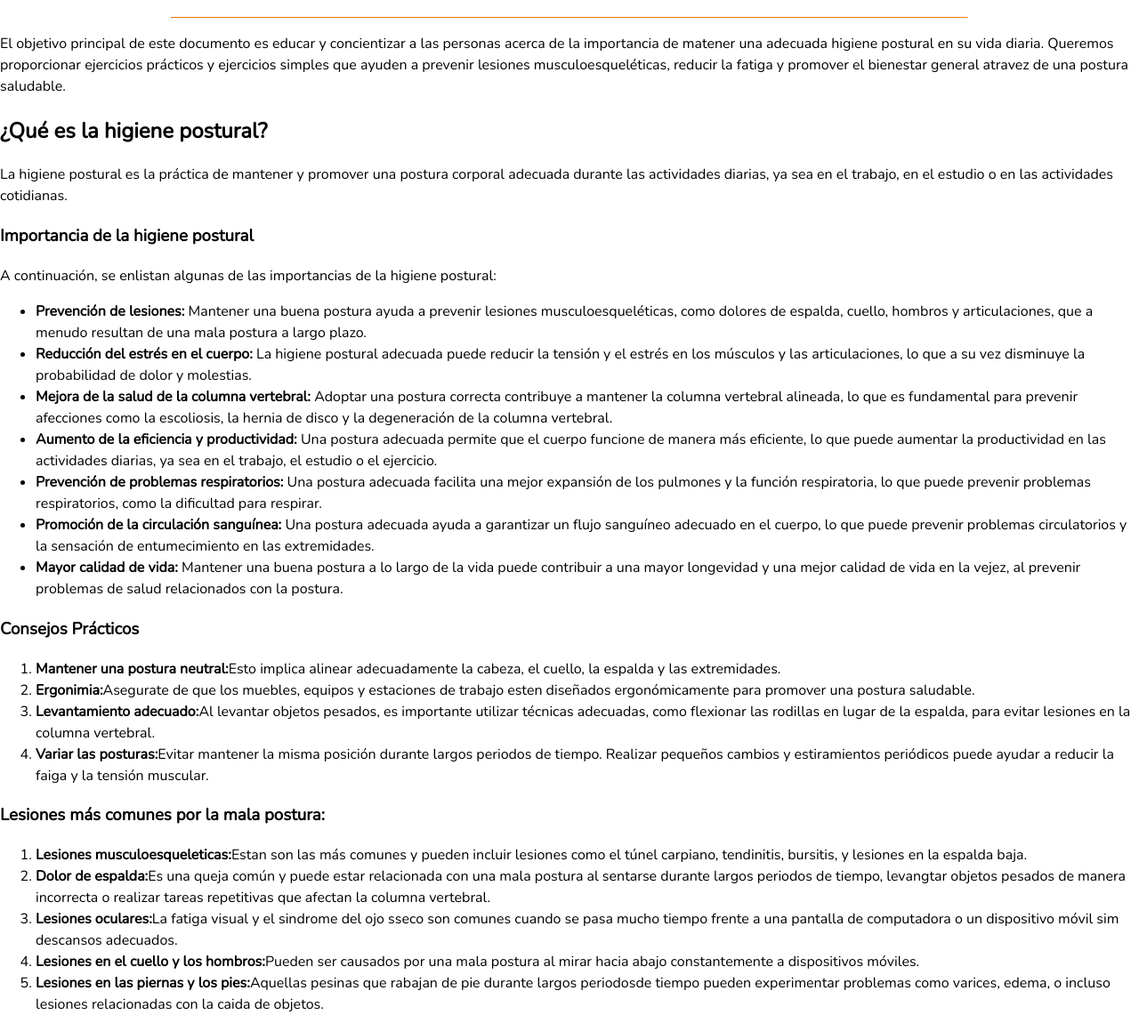
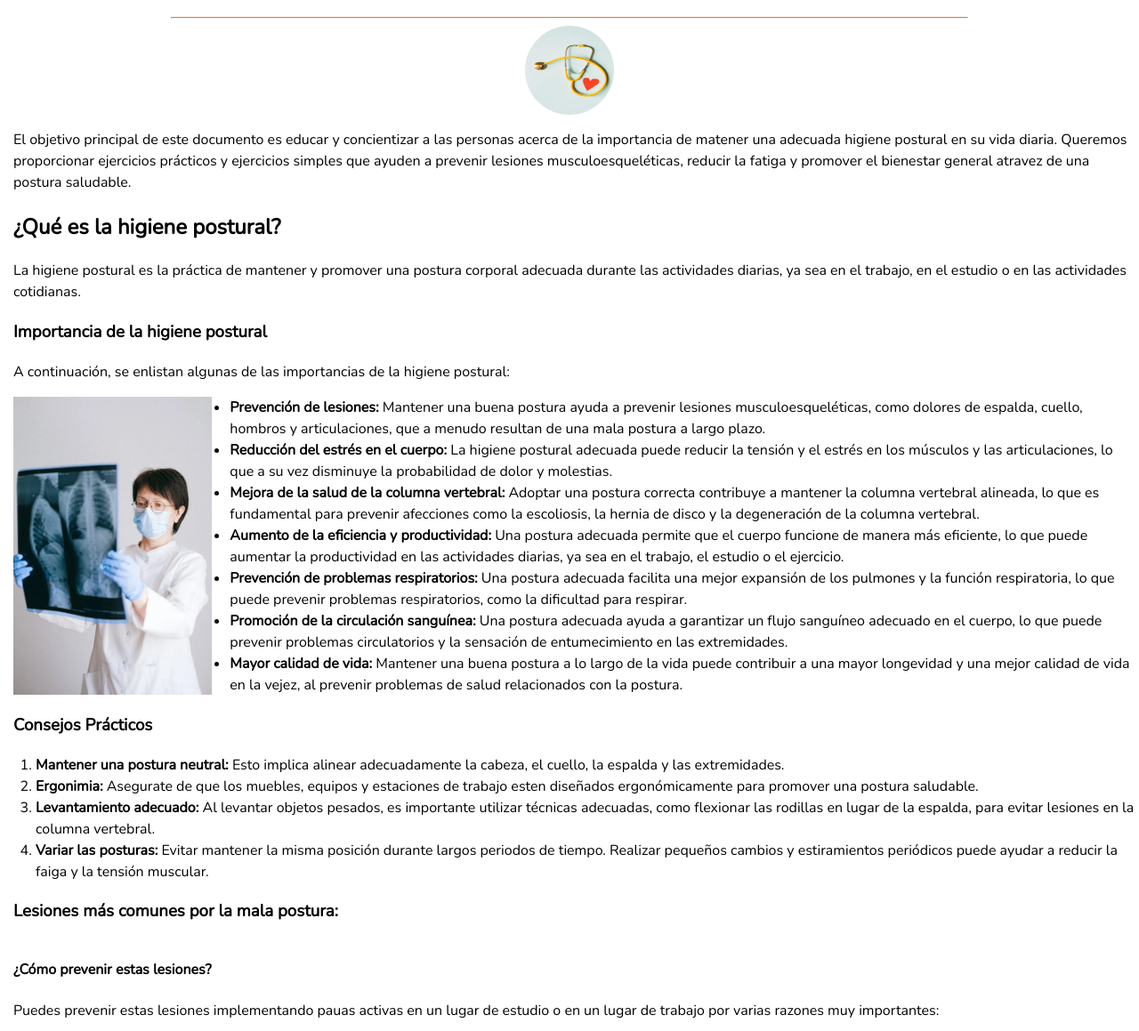
Before and after one commit to yeison02/Pagina-Web, a plain HTML site: page index.html in a window 1280 px wide. Shown: the part 227-1386 px from the top of the page at 89% size. Drawn offline with nearby package versions, Linux system fonts and the light colour scheme.

Commit message:
Se agregarón imagenes al documento

```diff
--- a/index.html
+++ b/index.html
@@ -41,7 +41,9 @@
       Actividades Laborales y Cotidianas
     </h1>
     <hr />
-
+<div class="contenedor">
+<img src="img/pexels-photo-4386467.webp">
+</div>
     <p>
       El objetivo principal de este documento es educar y concientizar a las
       personas acerca de la importancia de matener una adecuada higiene postural
@@ -67,6 +69,9 @@
         A continuación, se enlistan algunas de las importancias de la higiene
         postural:
       </p>
+      <div class="div1">
+        <img src="img/enfermera.webp" alt="enfermera con una radiografia" title="Enfermera">
+      </div>
 
       <ul class="ol">
         <li>
@@ -118,23 +123,24 @@
       <header>
         <h3 id="consejos">Consejos Prácticos</h3>
       </header>
+
       <ol>
         <li>
-          <strong>Mantener una postura neutral:</strong>Esto implica alinear
+          <strong>Mantener una postura neutral:</strong> Esto implica alinear
           adecuadamente la cabeza, el cuello, la espalda y las extremidades.
         </li>
         <li>
-          <strong>Ergonimia:</strong>Asegurate de que los muebles, equipos y
+          <strong>Ergonimia:</strong> Asegurate de que los muebles, equipos y
           estaciones de trabajo esten diseñados ergonómicamente para promover
           una postura saludable.
         </li>
         <li>
-          <strong>Levantamiento adecuado:</strong>Al levantar objetos pesados,
+          <strong>Levantamiento adecuado:</strong> Al levantar objetos pesados,
           es importante utilizar técnicas adecuadas, como flexionar las rodillas
           en lugar de la espalda, para evitar lesiones en la columna vertebral.
         </li>
         <li>
-          <strong>Variar las posturas:</strong>Evitar mantener la misma posición
+          <strong>Variar las posturas:</strong> Evitar mantener la misma posición
           durante largos periodos de tiempo. Realizar pequeños cambios y
           estiramientos periódicos puede ayudar a reducir la faiga y la tensión
           muscular.
@@ -145,36 +151,9 @@
       <header>
         <h3 id="lesiones">Lesiones más comunes por la mala postura:</h3>
       </header>
-      <ol>
-        <li class="li">
-          <strong>Lesiones musculoesqueleticas:</strong>Estan son las más
-          comunes y pueden incluir lesiones como el túnel carpiano, tendinitis,
-          bursitis, y lesiones en la espalda baja.
-        </li>
-        <li>
-          <strong>Dolor de espalda:</strong>Es una queja común y puede estar
-          relacionada con una mala postura al sentarse durante largos periodos
-          de tiempo, levangtar objetos pesados de manera incorrecta o realizar
-          tareas repetitivas que afectan la columna vertebral.
-        </li>
-        <li>
-          <strong>Lesiones oculares:</strong>La fatiga visual y el sindrome del
-          ojo sseco son comunes cuando se pasa mucho tiempo frente a una
-          pantalla de computadora o un dispositivo móvil sim descansos
-          adecuados.
-        </li>
-        <li>
-          <strong>Lesiones en el cuello y los hombros:</strong>Pueden ser
-          causados por una mala postura al mirar hacia abajo constantemente a
-          dispositivos móviles.
-        </li>
-        <li>
-          <strong>Lesiones en las piernas y los pies:</strong>Aquellas pesinas
-          que rabajan de pie durante largos periodosde tiempo pueden
-          experimentar problemas como varices, edema, o incluso lesiones
-          relacionadas con la caida de objetos.
-        </li>
-      </ol>
+      <table>
+
+      </table>
     </article>
     <article>
       <header>
--- a/styles.css
+++ b/styles.css
@@ -3,6 +3,7 @@
   box-sizing: border-box;
   font-family: "Nunito", sans-serif;
   line-height: 1.5;
+
 }
 body{
   margin: 0;
@@ -100,3 +101,33 @@ small p u em {
   margin: 0;
   font-size: 14px;
 }
+p{
+  margin-left: 15px;
+}
+
+h2,
+h3,
+h4,
+h5{
+  margin-left: 15px;
+}
+
+.contenedor{
+  text-align: center;
+}
+
+.contenedor img{
+  display: block;
+  margin: 0 auto;
+  height: 100px;
+  width: 100px;
+  border-radius: 50%;
+}
+.div1{
+  float: left;
+  margin-right: 20px;
+  margin-left: 15px;
+}
+.div1 img{
+  height: 335px;
+}
```
Also changed, not shown: img/enfermera.webp (added), img/lista.jpeg (added), img/pexels-photo-4386467.webp (added).
